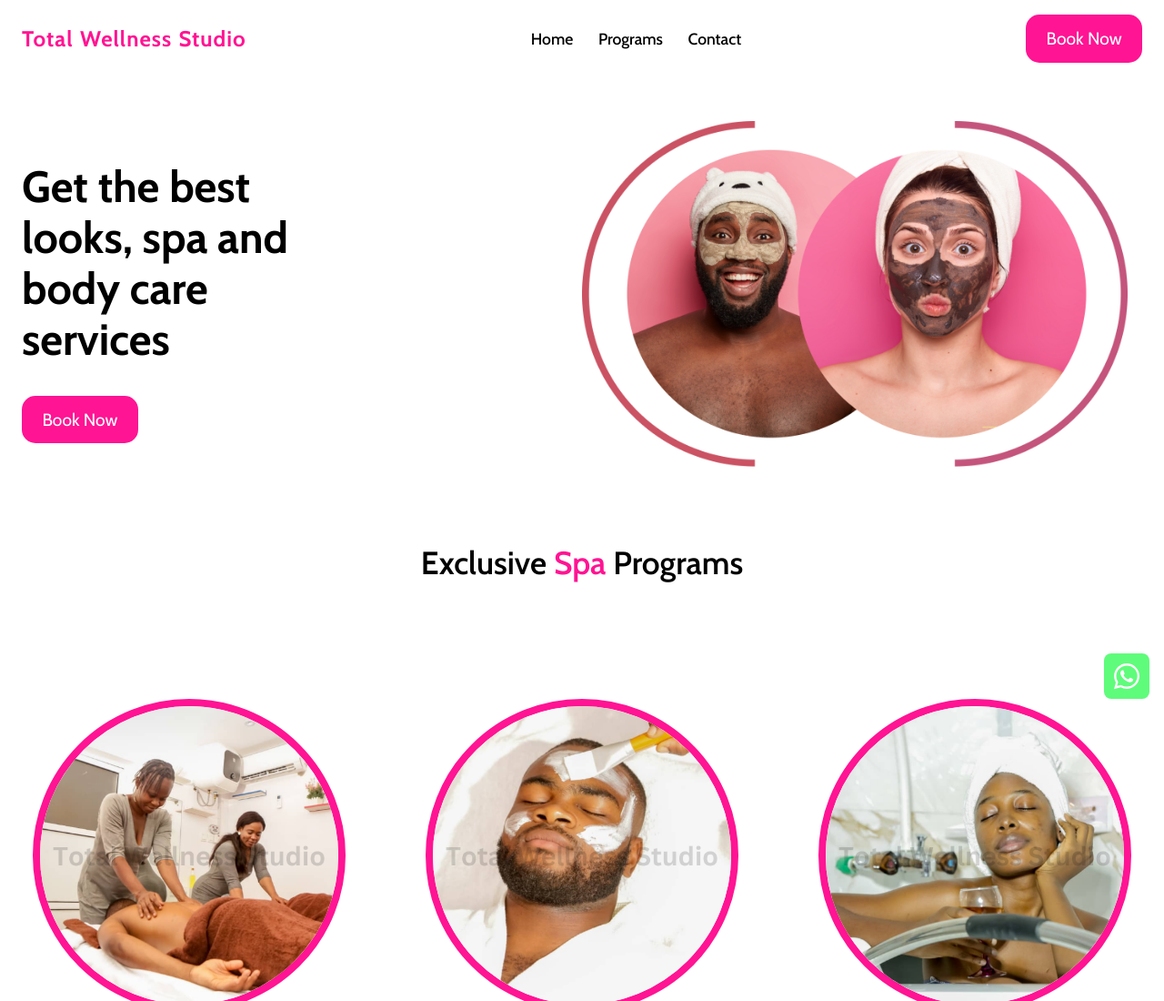
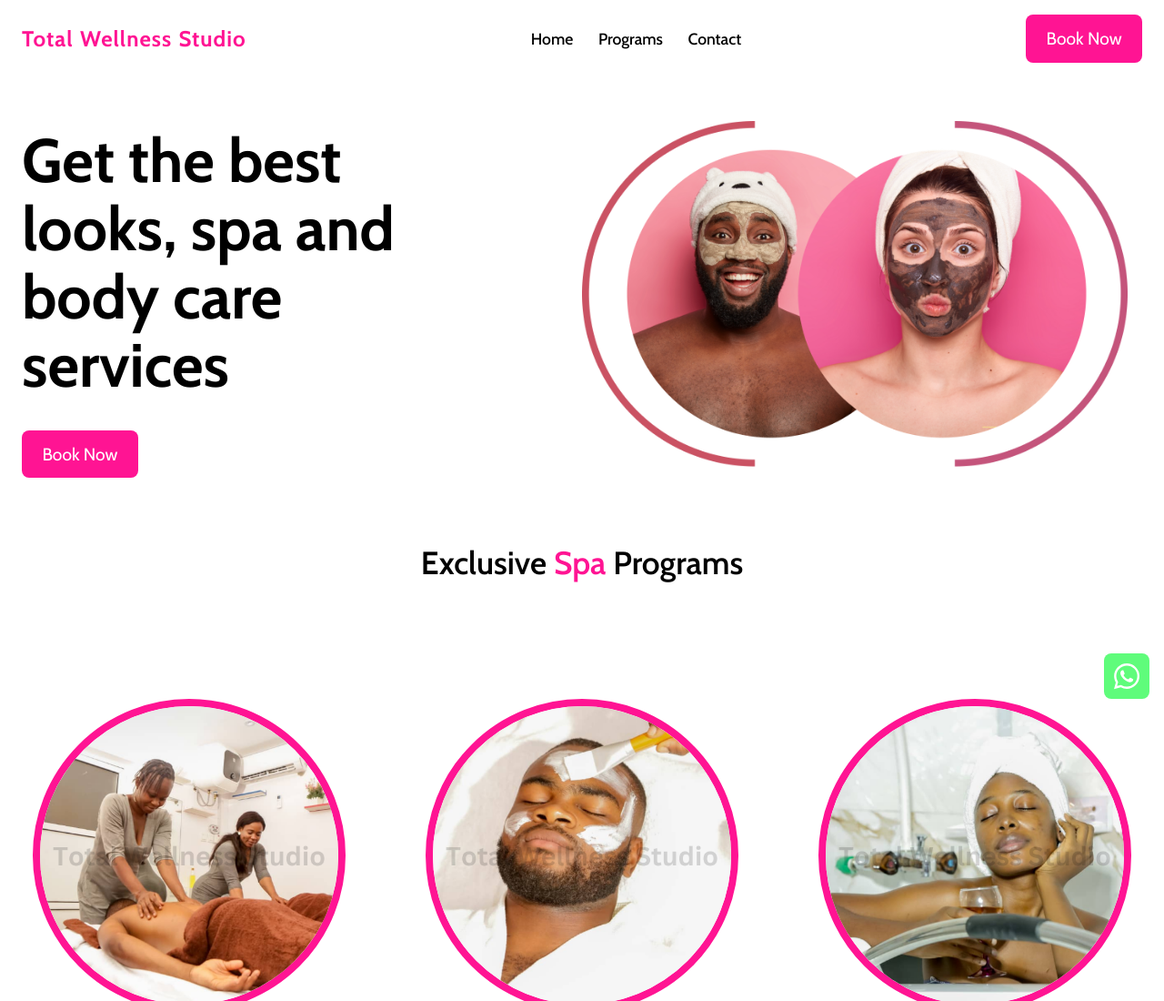
Before and after one commit to DanielBryte/totalwellnessstudio, a website: page public/index.html in a window 1280 px wide. Shown: the top 1100 px of the page at 91% size. Drawn offline with nearby package versions, Linux system fonts and the light colour scheme.

Commit message:
Style: fix hero font size

```diff
--- a/public/css/style.css
+++ b/public/css/style.css
@@ -15,6 +15,7 @@ a {
 body {
   margin-right: auto;
   margin-left: auto;
+  max-width: 1480px;
 }
 header,
 section {
@@ -103,7 +104,7 @@ li {
 .button {
   font-size: 1.2rem;
   background-color: var(--primary);
-  border-radius: 15px;
+  border-radius: 8px;
   padding: 0.9rem 1.4rem;
   color: white;
   white-space: nowrap;
@@ -131,10 +132,10 @@ flex: 1 1 100%
 
 
 .hero h2 {
-  font-size: 3rem;
+  font-size: 4.2rem;
   font-weight: 700;
-  max-width: 300px;
-  line-height: 56px;
+  max-width: 500px;
+  line-height: 75px;
   margin-bottom: 3rem;
 }
 
```
